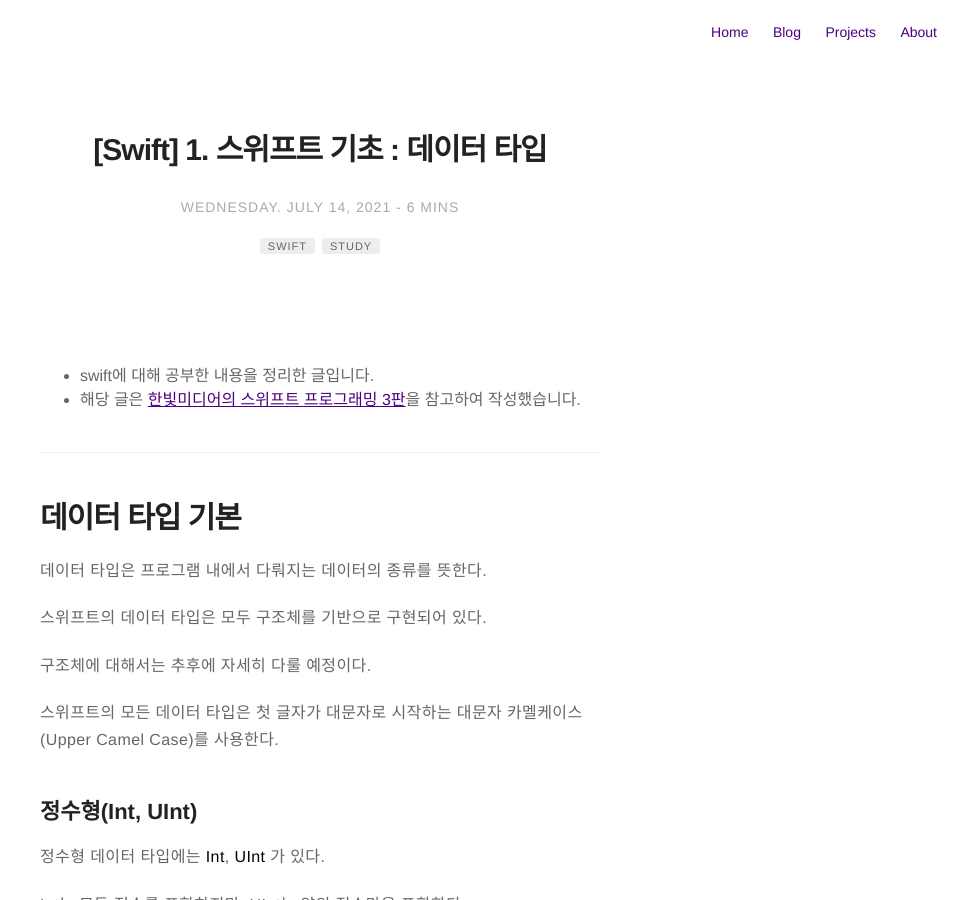
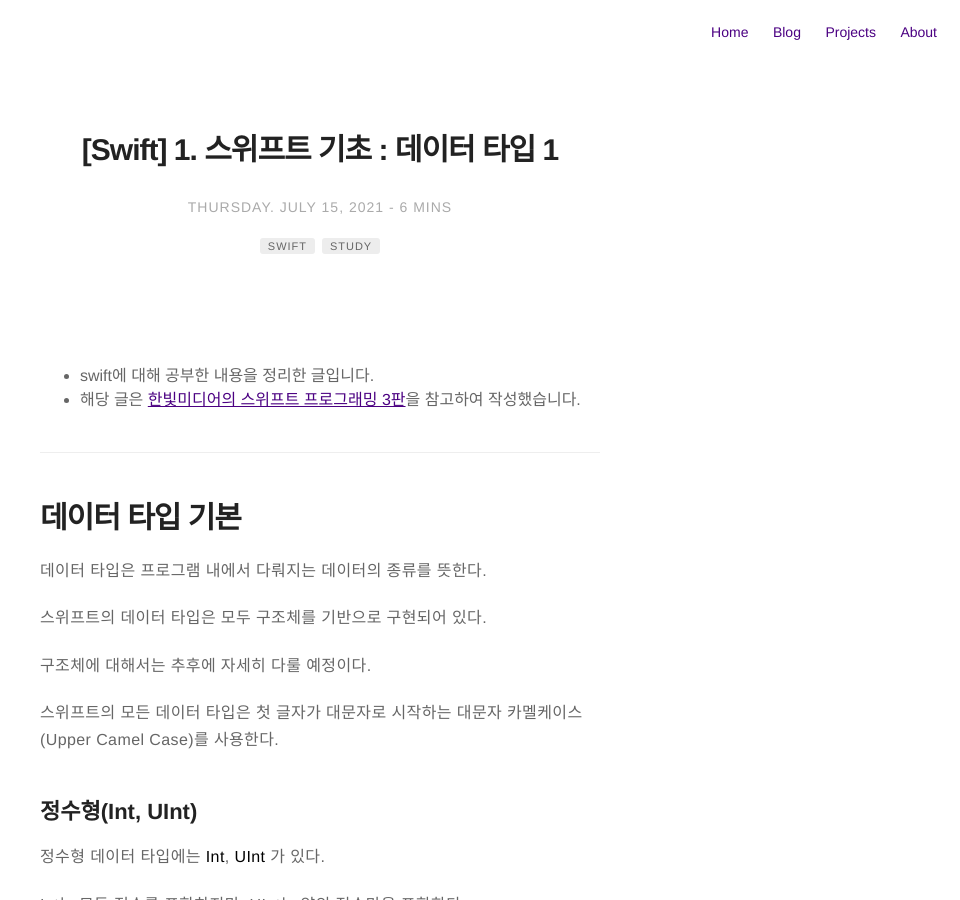
Before and after one commit to hoojeong-dev/gnwjd309.github.io, a Jekyll site: the page built from _posts/2021-07-13-swift-4.markdown, in a window 1280 px wide and 900 px high. Shown: the whole window, without its empty margins (320-1280 px from the left). Built offline with Jekyll 4.4.1, drawn with Linux system fonts in a browser that asks for light colours; some web fonts are replaced.

Commit message:
Fix swift-4.md

```diff
--- a/_posts/2021-07-13-swift-4.markdown
+++ b/_posts/2021-07-13-swift-4.markdown
@@ -1,7 +1,7 @@
 ---
-title: "[Swift] 1. 스위프트 기초 : 데이터 타입"
+title: "[Swift] 1. 스위프트 기초 : 데이터 타입 1"
 layout: post
-date: 2021-07-14 17:42
+date: 2021-07-15 16:06
 image:
 headerImage: false
 tag:
```
